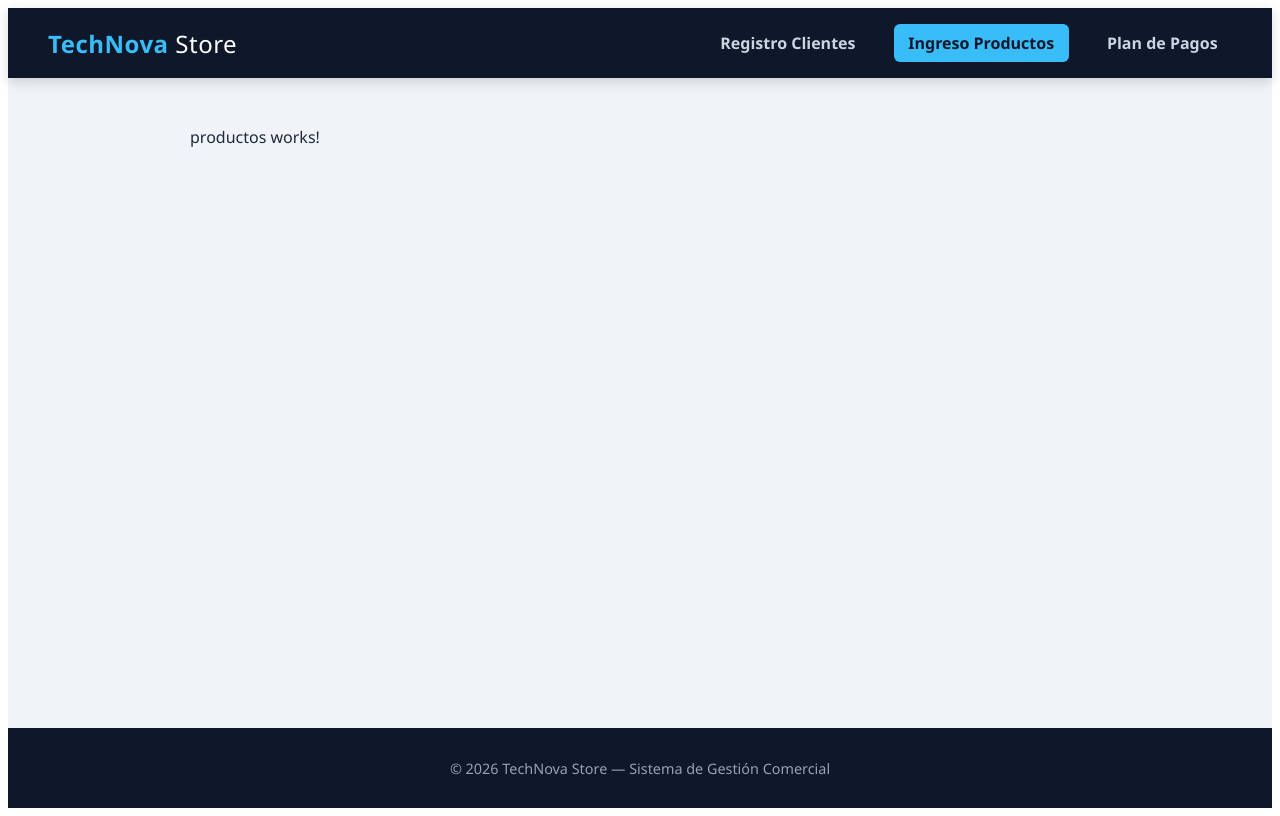
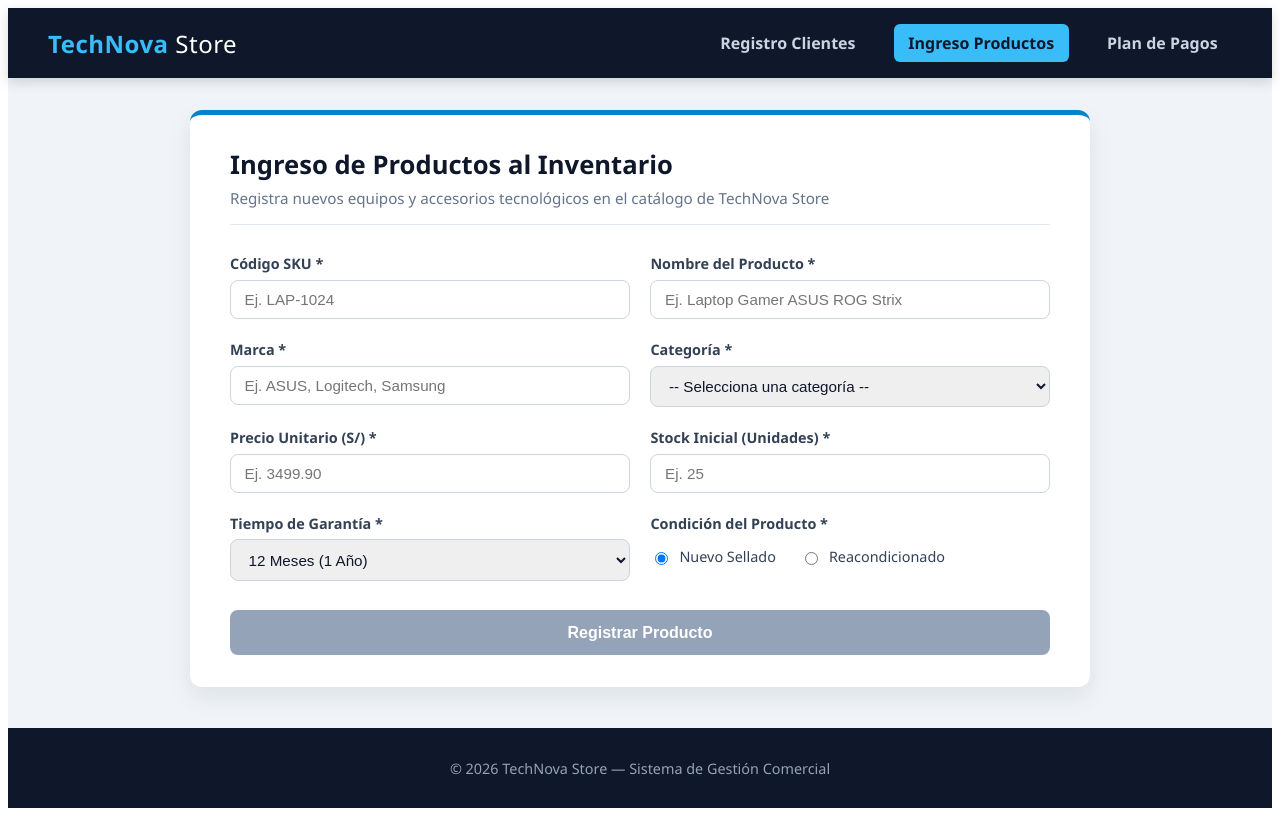
Before and after one commit to karloayala/FrontEnd_Tienda, an Angular app: page /productos in a window 1280 px wide. Built offline with nearby package versions, Linux system fonts and the light colour scheme.

Commit message:
Formulario de ingreso de productos con validaciones completado

```diff
--- a/angular.json
+++ b/angular.json
@@ -2,7 +2,8 @@
   "$schema": "./node_modules/@angular/cli/lib/config/schema.json",
   "version": 1,
   "cli": {
-    "packageManager": "npm"
+    "packageManager": "npm",
+    "analytics": false
   },
   "newProjectRoot": "projects",
   "projects": {
--- a/src/app/productos/productos.css
+++ b/src/app/productos/productos.css
@@ -0,0 +1,120 @@
+.card-tech {
+  background: #ffffff;
+  border-radius: 12px;
+  padding: 2rem 2.5rem;
+  box-shadow: 0 10px 25px rgba(15, 23, 42, 0.08);
+  border-top: 5px solid #0284c7;
+}
+
+.card-header {
+  margin-bottom: 1.8rem;
+  border-bottom: 1px solid #e2e8f0;
+  padding-bottom: 1rem;
+}
+
+.card-header h2 {
+  margin: 0;
+  color: #0f172a;
+  font-size: 1.6rem;
+}
+
+.card-header p {
+  margin: 0.4rem 0 0;
+  color: #64748b;
+  font-size: 0.95rem;
+}
+
+.alert-success {
+  background-color: #dcfce7;
+  color: #166534;
+  border: 1px solid #86efac;
+  padding: 0.9rem 1.2rem;
+  border-radius: 8px;
+  margin-bottom: 1.5rem;
+  font-weight: 600;
+}
+
+.form-grid {
+  display: flex;
+  flex-wrap: wrap;
+  gap: 1.3rem;
+}
+
+.form-group {
+  flex: 1 1 46%;
+  display: flex;
+  flex-direction: column;
+}
+
+.form-group.full-width {
+  flex: 1 1 100%;
+}
+
+label {
+  font-weight: 600;
+  font-size: 0.9rem;
+  color: #334155;
+  margin-bottom: 0.4rem;
+}
+
+input[type="text"],
+input[type="number"],
+select {
+  padding: 0.65rem 0.85rem;
+  border: 1.5px solid #cbd5e1;
+  border-radius: 8px;
+  font-size: 0.95rem;
+  color: #0f172a;
+  transition: border-color 0.2s, box-shadow 0.2s;
+}
+
+input:focus,
+select:focus {
+  outline: none;
+  border-color: #0284c7;
+  box-shadow: 0 0 0 3px rgba(2, 132, 199, 0.15);
+}
+
+.radio-row {
+  display: flex;
+  gap: 1.5rem;
+  margin-top: 0.5rem;
+}
+
+.radio-label {
+  display: flex;
+  align-items: center;
+  gap: 0.5rem;
+  font-weight: 500;
+  cursor: pointer;
+}
+
+.error-msg {
+  color: #dc2626;
+  font-size: 0.8rem;
+  margin-top: 0.35rem;
+  font-weight: 500;
+}
+
+.btn-tech {
+  margin-top: 0.5rem;
+  background: linear-gradient(135deg, #0284c7, #2563eb);
+  color: #ffffff;
+  border: none;
+  padding: 0.85rem;
+  border-radius: 8px;
+  font-size: 1rem;
+  font-weight: 700;
+  cursor: pointer;
+  transition: transform 0.15s, opacity 0.2s;
+}
+
+.btn-tech:hover:not(:disabled) {
+  transform: translateY(-1px);
+  opacity: 0.95;
+}
+
+.btn-tech:disabled {
+  background: #94a3b8;
+  cursor: not-allowed;
+}
--- a/src/app/productos/productos.html
+++ b/src/app/productos/productos.html
@@ -1 +1,106 @@
-<p>productos works!</p>
+<div class="card-tech">
+  <div class="card-header">
+    <h2>Ingreso de Productos al Inventario</h2>
+    <p>Registra nuevos equipos y accesorios tecnológicos en el catálogo de TechNova Store</p>
+  </div>
+
+  <div class="alert-success" *ngIf="mensajeExito">
+    Producto ingresado correctamente al inventario. Revisa los datos enviados en la consola.
+  </div>
+
+  <form [formGroup]="productoForm" (ngSubmit)="registrarProducto()" class="form-grid">
+
+    <!-- 1. Código SKU -->
+    <div class="form-group">
+      <label>Código SKU *</label>
+      <input type="text" formControlName="sku" placeholder="Ej. LAP-1024" maxlength="8">
+      <span class="error-msg" *ngIf="productoForm.get('sku')?.invalid && productoForm.get('sku')?.touched">
+        Formato obligatorio: 3 letras mayúsculas, guion y 4 números (Ej. LAP-1024).
+      </span>
+    </div>
+
+    <!-- 2. Nombre del Producto -->
+    <div class="form-group">
+      <label>Nombre del Producto *</label>
+      <input type="text" formControlName="nombre" placeholder="Ej. Laptop Gamer ASUS ROG Strix">
+      <span class="error-msg" *ngIf="productoForm.get('nombre')?.invalid && productoForm.get('nombre')?.touched">
+        Ingresa el nombre del producto (mínimo 3 caracteres).
+      </span>
+    </div>
+
+    <!-- 3. Marca -->
+    <div class="form-group">
+      <label>Marca *</label>
+      <input type="text" formControlName="marca" placeholder="Ej. ASUS, Logitech, Samsung">
+      <span class="error-msg" *ngIf="productoForm.get('marca')?.invalid && productoForm.get('marca')?.touched">
+        Ingresa una marca válida (mínimo 2 caracteres).
+      </span>
+    </div>
+
+    <!-- 4. Categoría (Select) -->
+    <div class="form-group">
+      <label>Categoría *</label>
+      <select formControlName="categoria">
+        <option value="">-- Selecciona una categoría --</option>
+        <option value="Laptops y Computadoras">Laptops y Computadoras</option>
+        <option value="Periféricos y Accesorios">Periféricos y Accesorios</option>
+        <option value="Monitores y Pantallas">Monitores y Pantallas</option>
+        <option value="Componentes PC">Componentes PC</option>
+        <option value="Smartphones y Tablets">Smartphones y Tablets</option>
+      </select>
+      <span class="error-msg" *ngIf="productoForm.get('categoria')?.invalid && productoForm.get('categoria')?.touched">
+        Debes seleccionar una categoría.
+      </span>
+    </div>
+
+    <!-- 5. Precio Unitario -->
+    <div class="form-group">
+      <label>Precio Unitario (S/) *</label>
+      <input type="number" formControlName="precio" placeholder="Ej. 3499.90">
+      <span class="error-msg" *ngIf="productoForm.get('precio')?.invalid && productoForm.get('precio')?.touched">
+        El precio debe ser mayor a S/ 1 y menor a S/ 50,000.
+      </span>
+    </div>
+
+    <!-- 6. Stock Inicial -->
+    <div class="form-group">
+      <label>Stock Inicial (Unidades) *</label>
+      <input type="number" formControlName="stock" placeholder="Ej. 25">
+      <span class="error-msg" *ngIf="productoForm.get('stock')?.invalid && productoForm.get('stock')?.touched">
+        Ingresa una cantidad válida entre 1 y 1000 unidades.
+      </span>
+    </div>
+
+    <!-- 7. Garantía (Select) -->
+    <div class="form-group">
+      <label>Tiempo de Garantía *</label>
+      <select formControlName="garantiaMeses">
+        <option value="6">6 Meses</option>
+        <option value="12">12 Meses (1 Año)</option>
+        <option value="24">24 Meses (2 Años)</option>
+        <option value="36">36 Meses (3 Años)</option>
+      </select>
+    </div>
+
+    <!-- 8. Condición del Equipo (Radio) -->
+    <div class="form-group">
+      <label>Condición del Producto *</label>
+      <div class="radio-row">
+        <label class="radio-label">
+          <input type="radio" formControlName="condicion" value="Nuevo"> Nuevo Sellado
+        </label>
+        <label class="radio-label">
+          <input type="radio" formControlName="condicion" value="Reacondicionado"> Reacondicionado
+        </label>
+      </div>
+    </div>
+
+    <!-- Botón de Envío -->
+    <div class="form-group full-width">
+      <button type="submit" [disabled]="productoForm.invalid" class="btn-tech">
+        Registrar Producto
+      </button>
+    </div>
+
+  </form>
+</div>
--- a/src/app/productos/productos.ts
+++ b/src/app/productos/productos.ts
@@ -1,9 +1,47 @@
 import { Component } from '@angular/core';
+import { CommonModule } from '@angular/common';
+import { ReactiveFormsModule, FormBuilder, FormGroup, Validators } from '@angular/forms';
 
 @Component({
-  imports: [],
   selector: 'app-productos',
-  styleUrl: './productos.css',
+  imports: [CommonModule, ReactiveFormsModule],
   templateUrl: './productos.html',
+  styleUrl: './productos.css'
 })
-export class Productos {}
+export class Productos {
+  productoForm: FormGroup;
+  mensajeExito: boolean = false;
+
+  constructor(private fb: FormBuilder) {
+    this.productoForm = this.fb.group({
+      sku: ['', [Validators.required, Validators.pattern('^[A-Z]{3}-[0-9]{4}$')]],
+      nombre: ['', [Validators.required, Validators.minLength(3)]],
+      marca: ['', [Validators.required, Validators.minLength(2)]],
+      categoria: ['', Validators.required],
+      precio: ['', [Validators.required, Validators.min(1), Validators.max(50000)]],
+      stock: ['', [Validators.required, Validators.min(1), Validators.max(1000)]],
+      garantiaMeses: ['12', Validators.required],
+      condicion: ['Nuevo', Validators.required]
+    });
+  }
+
+  registrarProducto() {
+    if (this.productoForm.valid) {
+      // Impresión en consola requerida por la consigna
+      console.log('=== NUEVO PRODUCTO INGRESADO ===');
+      console.log(this.productoForm.value);
+
+      this.mensajeExito = true;
+      this.productoForm.reset({
+        garantiaMeses: '12',
+        condicion: 'Nuevo'
+      });
+
+      setTimeout(() => {
+        this.mensajeExito = false;
+      }, 4000);
+    } else {
+      this.productoForm.markAllAsTouched();
+    }
+  }
+}
```
Also changed, not shown: 1 other file (tests, documents, lock files or other folders).
